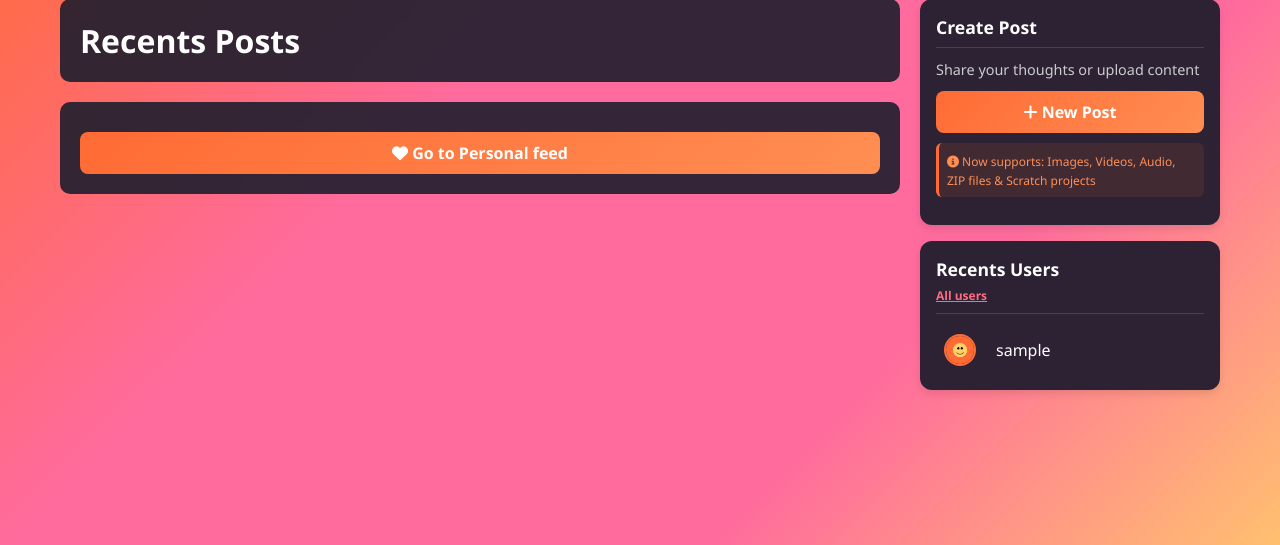
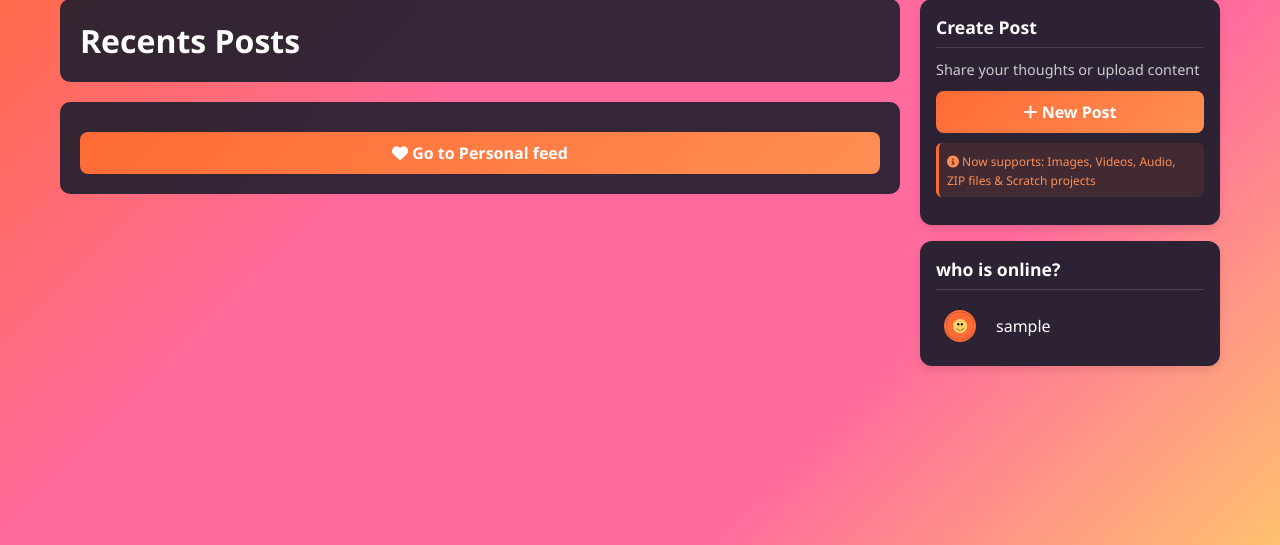
Before and after one commit to ChatHivernal/Socialplace, a Flask app: page / in a window 1280 px wide; the page is wider, and only the part inside the window is pictured. Shown: the part 140-685 px from the top of that part. Run offline with Flask 3, Linux system fonts and the light colour scheme; the visitor is signed in with stand-in values (Sample User, id 1); data comes from the database, SQL or seed files in the repository; data that the repository does not hold is empty; some libraries are stand-ins or nearby versions.

Commit message:
Update sidebar header to show online uses

```diff
--- a/templates/index.html
+++ b/templates/index.html
@@ -183,7 +183,7 @@
                      {% if active_users %}
               <div class="sidebar-card">
                 <div class="sidebar-card-header">
-                    <h3>Recents Users <br><small><a href="/find_users">All users</a></small></h3>
+                    <h3>who is online?</h3>
                 </div>
                 <div class="active-users">
                     {% for user in active_users %}
```
